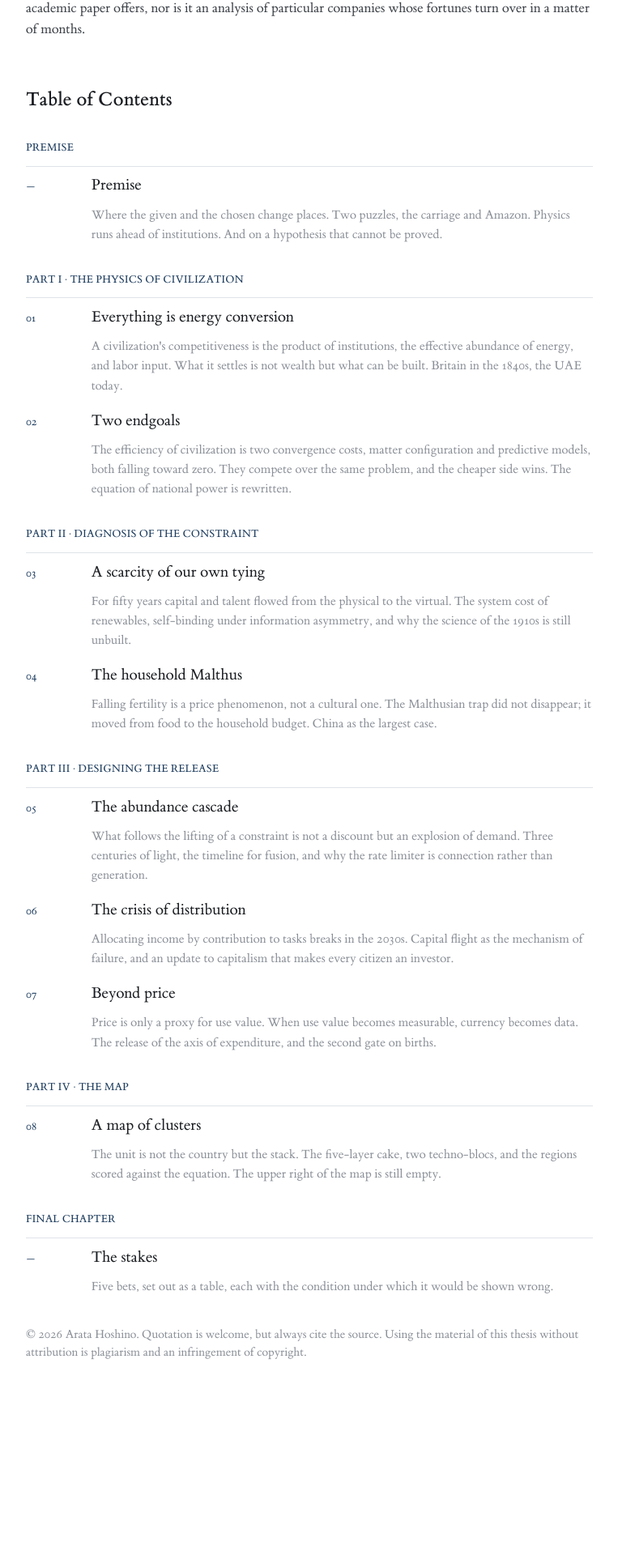
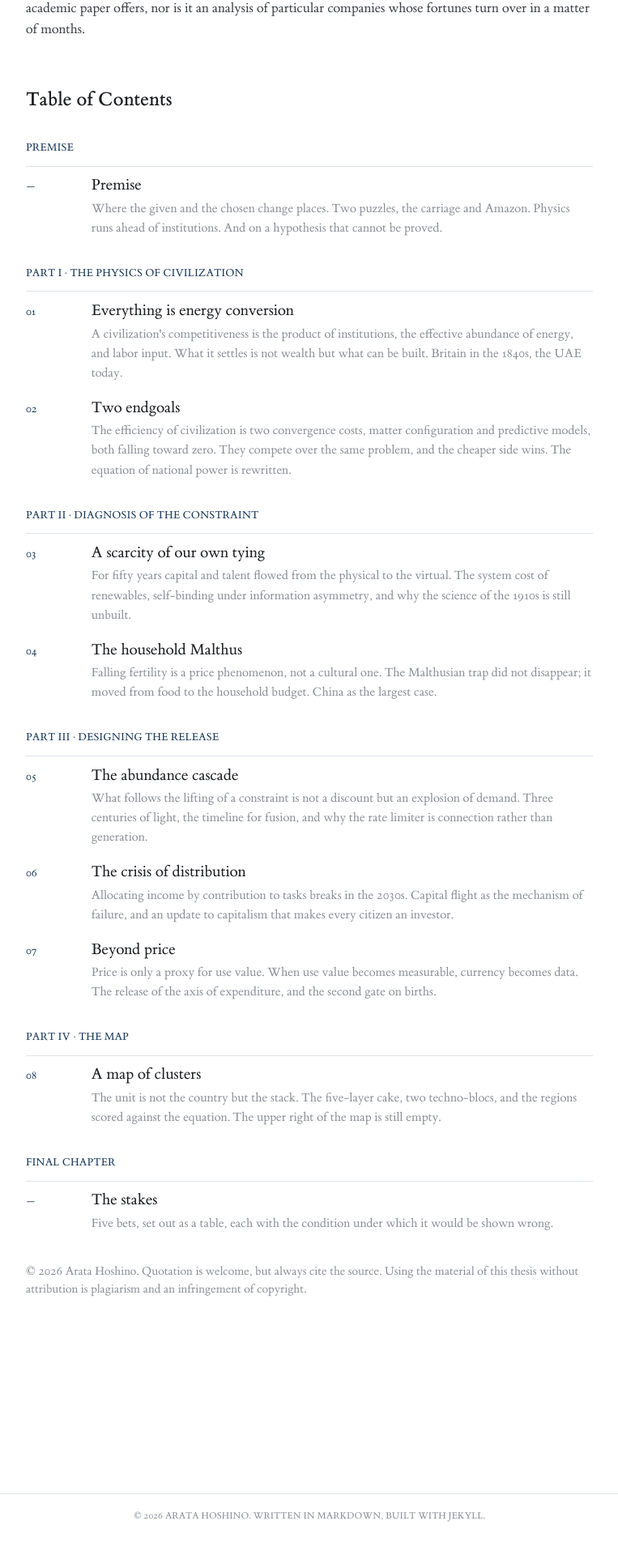
Before and after one commit to arata-hoshino/arata-hoshino.github.io, a Jekyll site: the page built from index.md, in a window 1280 px wide. Shown: the part 1846-3766 px from the top of the page at 81% size, without its empty margins (258-1021 px from the left). Built offline with Jekyll 4.4.1, drawn with Linux system fonts in a browser that asks for light colours.

Commit message:
Set each chapter's line 0.25em under its title
Co-Authored-By: Claude Opus 5 <noreply@anthropic.com>

```diff
--- a/assets/css/style.css
+++ b/assets/css/style.css
@@ -649,7 +649,7 @@ main {
 
 .prose .toc-summary {
   grid-column: 2;
-  margin: 0.75em 0 0;
+  margin: 0.25em 0 0;
   color: var(--muted);
   font-size: 0.92em;
   line-height: 1.55;
```
